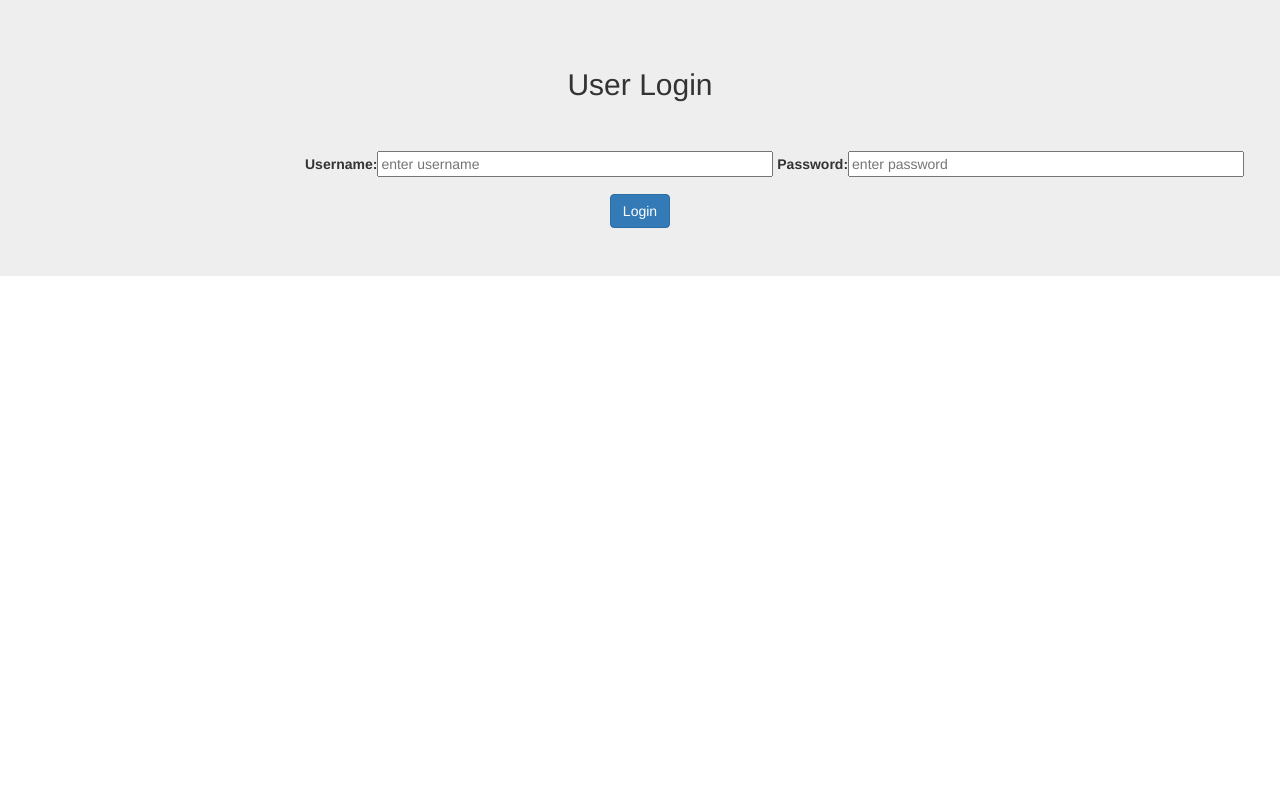
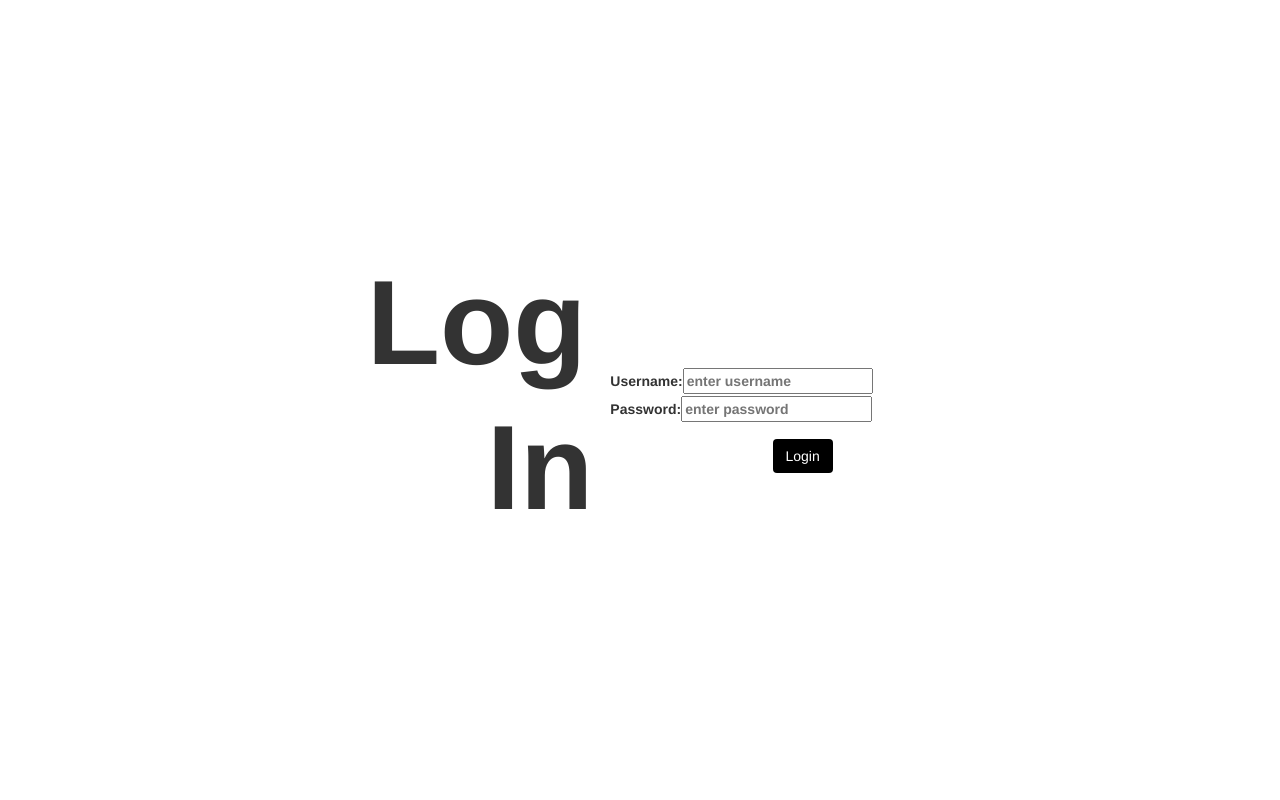
Before and after one commit to tiffanysheng/Django_v1, a Django app: page / in a window 1280 px wide. Run offline with Django 3.2, Linux system fonts and the light colour scheme; some libraries are stand-ins or nearby versions.

Commit message:
change login css

```diff
--- a/User_Management/login.py
+++ b/User_Management/login.py
@@ -3,5 +3,5 @@
 
 
 class FormLogin(forms.Form):
-    username = forms.CharField(max_length=200,widget=forms.TextInput(attrs={'style':'width:40%','autocomplete':'off','placeholder':'enter username'}))
-    password = forms.CharField(max_length=200,widget=forms.PasswordInput(attrs={'style':'width:40%','autocomplete':'off','placeholder':'enter password'}))
+    username = forms.CharField(max_length=200,widget=forms.TextInput(attrs={'style':'width:60%','autocomplete':'off','placeholder':'enter username','class':''}))
+    password = forms.CharField(max_length=200,widget=forms.PasswordInput(attrs={'style':'width:60%','autocomplete':'off','placeholder':'enter password'}))
--- a/User_Management/views.py
+++ b/User_Management/views.py
@@ -5,6 +5,7 @@
 from django.contrib import auth
 from django.core.urlresolvers import reverse
 from User_Management.models import MyUser
+from django.views.generic import View, TemplateView
 
 
 def index(request):
--- /dev/null
+++ b/static/css/login.css
@@ -0,0 +1,54 @@
+
+
+body, html{
+  height: 100%;
+}
+
+body{
+  display: flex;
+  justify-content: center;
+  align-items: center;
+  flex-wrap: wrap;
+  font-family: 'Lato';
+  font-weight: 900;
+  color: #353535;
+  position: relative;
+}
+
+.text{
+  display: inline-block;
+  font-size: 15vmin;
+  line-height: 1.205;
+}
+
+.text__first, .text__second{
+  position: relative;
+}
+
+.text__word{
+  opacity: 0;
+}
+
+.text__first-bg, .text__second-bg{
+  display: block;
+  width: 100%;
+  height: 100%;
+  position: absolute;
+  left: 0;
+  top: 0;
+  z-index: 100;
+  transform-origin: left;
+  transform: scaleX(0);
+}
+
+.text__first-bg{
+  background-color: #5fbff9;
+}
+
+.text__second-bg{
+  background-color: #f06543;
+}
+
+.text__second{
+  margin-left: 15vmin;
+}
--- a/templates/login.html
+++ b/templates/login.html
@@ -3,21 +3,45 @@
 {% load bootstrap %}
 <html lang="en">
 <head>
+    <script>
+        // envelope animation
+        window.onload = function()  {
+            loginAni();
+            function loginAni() {
+            var tl = new TimelineLite({delay: 1}),
+                firstBg = document.querySelectorAll('.text__first-bg'),
+                secBg = document.querySelectorAll('.text__second-bg'),
+                word = document.querySelectorAll('.text__word');
+
+            tl
+                .to(firstBg, 0.2, {scaleX: 1})
+                .to(secBg, 0.2, {scaleX: 1})
+                .to(word, 0.1, {opacity: 1}, "-=0.1")
+                .to(firstBg, 0.2, {scaleX: 0})
+                .to(secBg, 0.2, {scaleX: 0});
+            }
+            setInterval(loginAni,5000);
+        }
+
+
+    </script>
     <meta charset="UTF-8">
     <title>User Login</title>
     <link rel="stylesheet" href="{% static "css/mystyle.css" %}">
+    <link rel="stylesheet" href="{% static "css/login.css" %}">
+    <script src="https://cdnjs.cloudflare.com/ajax/libs/gsap/1.20.2/TweenMax.min.js"></script>
     <script src="https://ajax.googleapis.com/ajax/libs/jquery/3.1.1/jquery.min.js"></script>
     <link rel="stylesheet" href="https://maxcdn.bootstrapcdn.com/bootstrap/3.3.7/css/bootstrap.min.css" integrity="sha384-BVYiiSIFeK1dGmJRAkycuHAHRg32OmUcww7on3RYdg4Va+PmSTsz/K68vbdEjh4u" crossorigin="anonymous">
 </head>
 <body>
-    <div class="jumbotron">
-        <h2>User Login</h2>
+    <p class="text"> <span class="text__first"><span class="text__word">Log</span><span class="text__first-bg"></span></span><br/><span class="text__second"><span class="text__word">In</span><span class="text__second-bg"></span></span></p>
+    <div style="width: 25%;">
         <div class="text-center" id="alertNoUser" style="visibility: hidden;"><span style="background-color: #8b0c1f; color: white"> user not exist or wrong password </span></div><br>
         <form class="form-horizontal" method="POST" autocomplete="off">
-            <div class="form-group" style="padding-left: 25%">{{ form|bootstrap_horizontal }}</div>
+            <div class="form-group" style="padding-left: 10%">{{ form|bootstrap_horizontal }}</div>
             {% csrf_token %}
-            <div style="text-align: center">
-            <input type="submit" class="btn btn-large btn-primary" value="Login" >
+            <div style="left: 56%;position: relative">
+                <input type="submit" class="btn btn-large" style="background-color: black; color: white" value="Login" >
             </div>
         </form>
         {% if state == 'not_exist_or_password_error' %}
```
